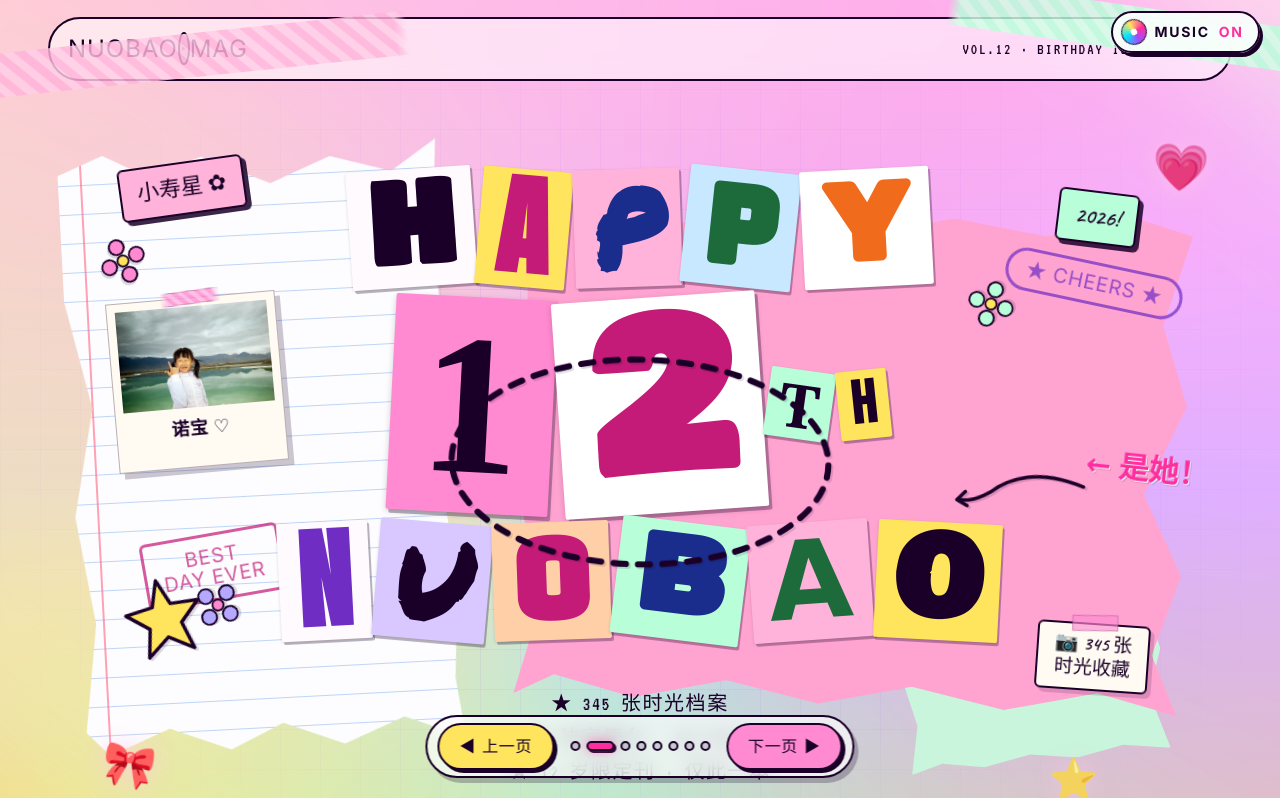
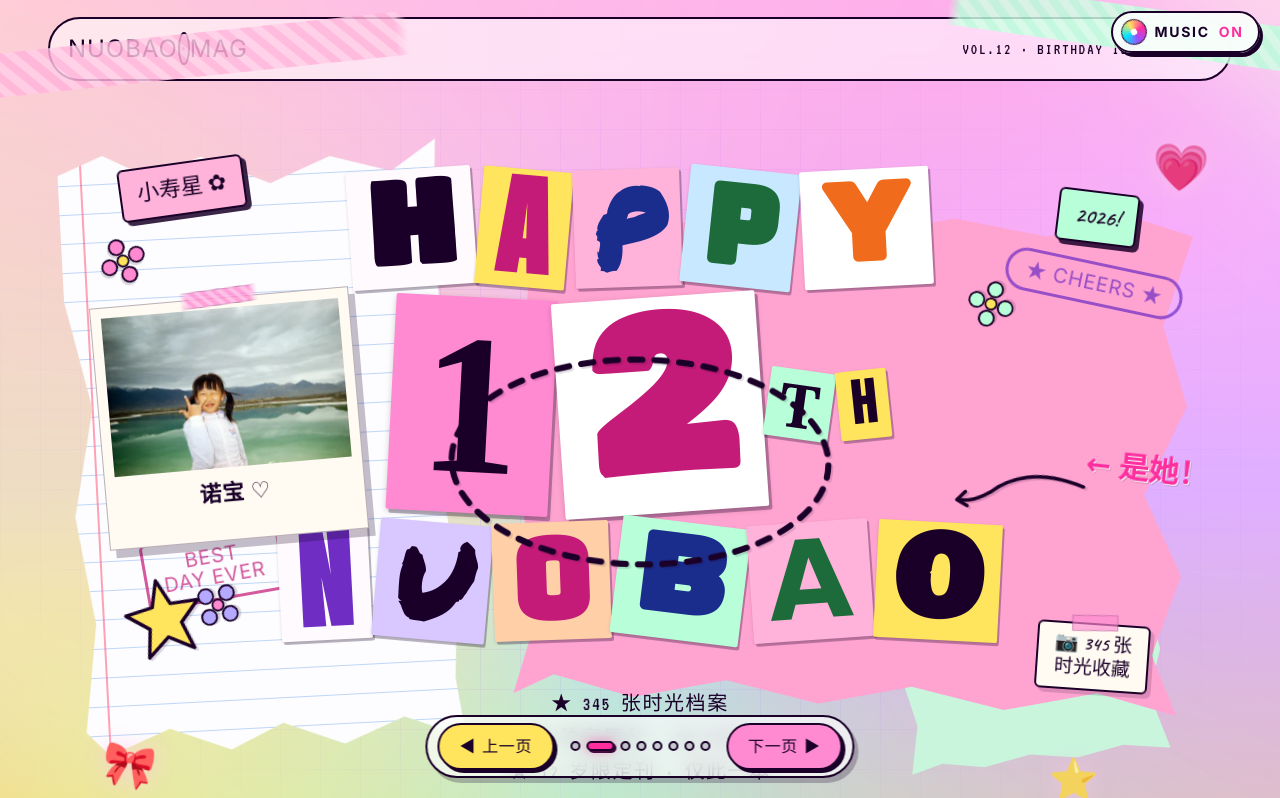
Before and after one commit to zihaozhaoo/sister-birthday, a website: page index.html in a window 1280 px wide. Both pictures are taken after a click on the button "开始". Shown: the part 31-829 px from the top of the page. Drawn offline with Linux system fonts and the light colour scheme; a web font is replaced by a local one.

Commit message:
fix: cover hero polaroid bigger (~1.5x)
User feedback: previous size was too small. Bumped width cap from 170
to 260px (~50% bigger), caption + tape scaled to match. Still tucks
inside lined-paper block, just no longer postage-stamp tiny.

```diff
--- a/styles.css
+++ b/styles.css
@@ -1293,13 +1293,13 @@ button { font: inherit; color: inherit; cursor: pointer; }
   position: absolute;
   /* 落在横线纸内部、"小寿星" 标签下方的空白区域 */
   top: clamp(140px, 24vh, 260px);
-  left: clamp(18px, 5vw, 80px);
-  width: clamp(105px, 14vw, 170px);
+  left: clamp(14px, 4vw, 64px);
+  width: clamp(150px, 21vw, 260px);
   z-index: 5;
   background: #fffaf2;
-  padding: 8px 8px 24px;
+  padding: 10px 10px 30px;
   border: 1.5px solid rgba(26, 0, 40, .3);
-  box-shadow: 5px 6px 0 rgba(26, 0, 40, .22);
+  box-shadow: 6px 8px 0 rgba(26, 0, 40, .25);
   transform: rotate(-5deg);
   transition: transform .35s cubic-bezier(.2,.8,.3,1.2),
               box-shadow .35s ease;
@@ -1317,11 +1317,11 @@ button { font: inherit; color: inherit; cursor: pointer; }
   background: rgba(26, 0, 40, .06);
 }
 .cover-hero figcaption {
-  margin-top: 8px;
+  margin-top: 10px;
   text-align: center;
   font-family: var(--f-hand);
   font-weight: 700;
-  font-size: clamp(14px, 1.4vw, 18px);
+  font-size: clamp(16px, 1.7vw, 22px);
   color: var(--ink);
   letter-spacing: .04em;
 }
@@ -1329,9 +1329,9 @@ button { font: inherit; color: inherit; cursor: pointer; }
 /* 顶部一条粉色 washi 胶带 */
 .cover-hero-tape {
   position: absolute;
-  top: -8px; left: 50%;
-  width: clamp(40px, 6vw, 60px);
-  height: 14px;
+  top: -10px; left: 50%;
+  width: clamp(54px, 8vw, 78px);
+  height: 17px;
   background: rgba(255, 138, 209, .8);
   background-image: repeating-linear-gradient(
     45deg,
```
